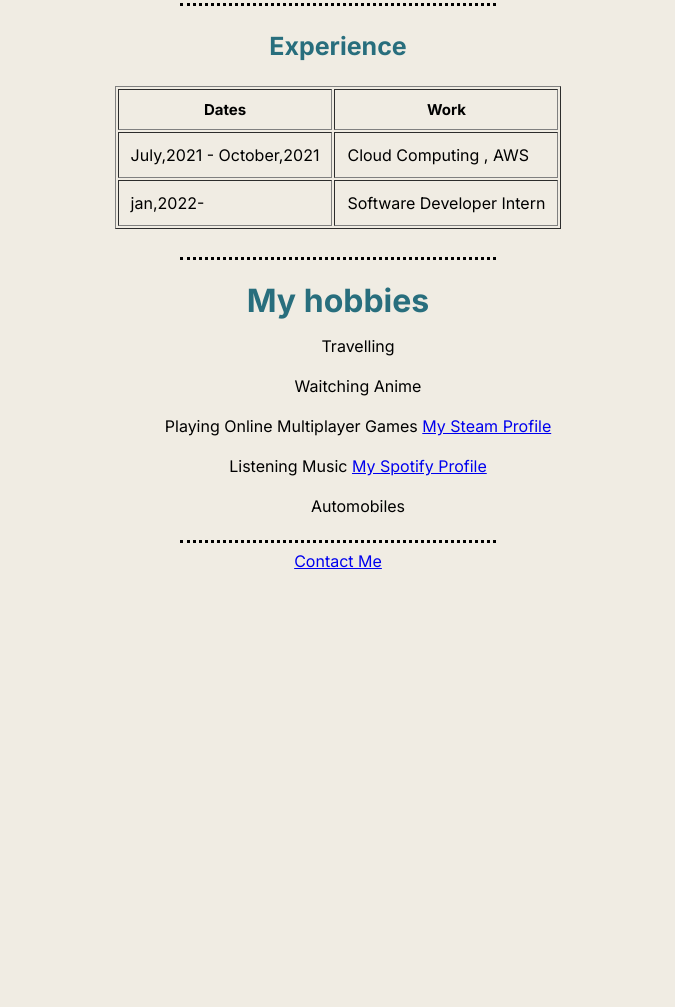
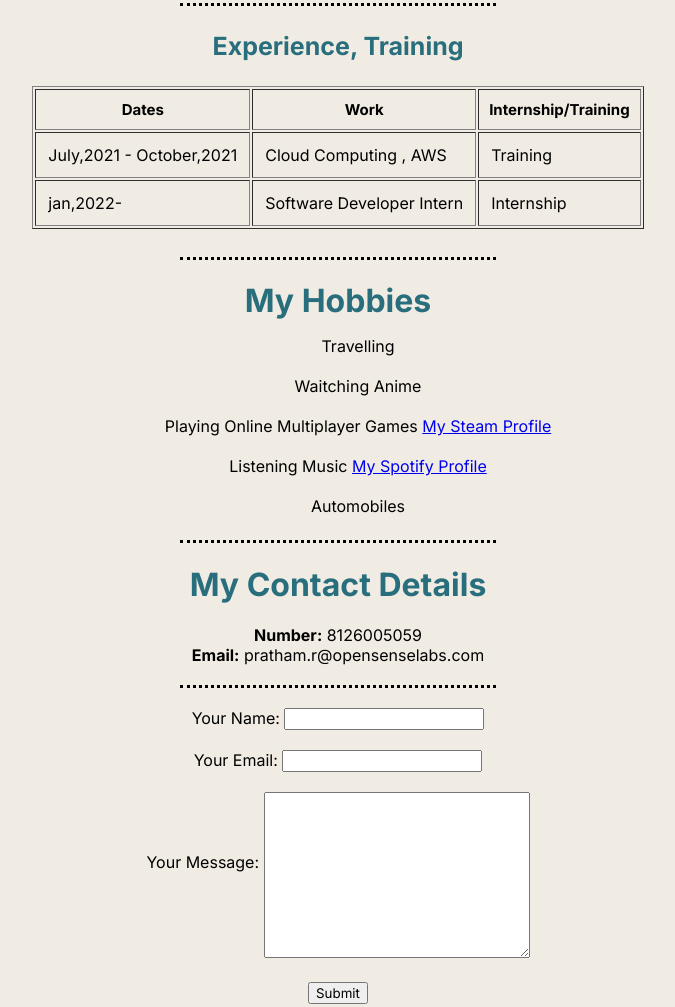
Before and after one commit to prathamrohatgi26/cv, a plain HTML site: page index.html in a window 1280 px wide. Shown: the part 539-1546 px from the top of the page, without its empty margins (302-977 px from the left). Before the commit the page ends 1118 px from the top, so only its background shows below. Drawn offline with Linux system fonts and the light colour scheme.

Commit message:
added contact me page to the main page

```diff
--- a/css/styles.css
+++ b/css/styles.css
@@ -42,15 +42,10 @@ hr {
 }
 
 .contact {
-  border-style: inset;
-  border-width: thin;
-  width: 35%;
-
+  margin-top: 20px;
+  margin-bottom: 20px;
 }
 
-.contactBody {
-  text-align: center;
-}
 .Experience{
   margin-left: auto;
   margin-right: auto;
--- a/index.html
+++ b/index.html
@@ -17,7 +17,7 @@
       <td><img src="photu.jpg" alt="profile picture" width="200"></td>
       <td>
         <h1 class="name">Pratham Rohatgi</h1>
-        <p class="main"><strong><em>Computer and Communication 3rd Year Student. Manipal University Jaipur</em></strong><br><br>
+        <p class="main"><strong><em>Computer and Communication 3rd Year Student, Manipal University Jaipur</em></strong><br><br>
         <a href="https://www.linkedin.com/in/pratham-rohatgi26/">linkedin</a></p>
       </td>
     </tr>
@@ -33,28 +33,31 @@
     </ul>
   </div>
   <hr>
-  <h3>Experience</h3>
+  <h3>Experience, Training</h3>
   <table class ="Experience" llspacing="20" border="1">
     <thead>
       <tr>
         <th>Dates</th>
         <th>Work</th>
+        <th>Internship/Training</th>
       </tr>
     </thead>
     <tbody>
       <tr>
         <td>July,2021 - October,2021</td>
         <td>Cloud Computing , AWS </td>
+        <td> Training</td>
       </tr>
       <tr>
         <td>jan,2022-</td>
         <td>Software Developer Intern</td>
+        <td>Internship</td>
       </tr>
     </tbody>
   </table><br>
   <hr>
   <h1 id="hobbies">
-    My hobbies
+    My Hobbies
   </h1>
   <div class="hobbies">
   <ul>
@@ -76,12 +79,24 @@
     <br>
     <li>
       Automobiles
-        </li>
+    </li>
   </ul>
   </div>
   <hr>
   <div class="links">
-  <a href="contact-me.html">Contact Me</a>
+    <h1>My Contact Details</h1>
+    <label><b>Number:</b> 8126005059</label><br>
+    <label><b>Email:</b> pratham.r@opensenselabs.com</label><br>
+    <hr class = "contact">
+    <form action="mailto:pratham.r@opensenselabs.com" method="post">
+      <label>Your Name:</label>
+      <input type="text" name="yourName" value=""><br><br>
+      <label>Your Email:</label>
+      <input type="email" name="yourEmail" value=""><br><br>
+      <label class ="lbl">Your Message:</label>
+      <textarea name="yourMessage" rows="10" cols="30"></textarea><br><br>
+      <input type="submit" name="">
+    </form>
 </div>
 </body>
 </html>
```
Also changed, not shown: contact-me.html (deleted, +0 -23 lines).
